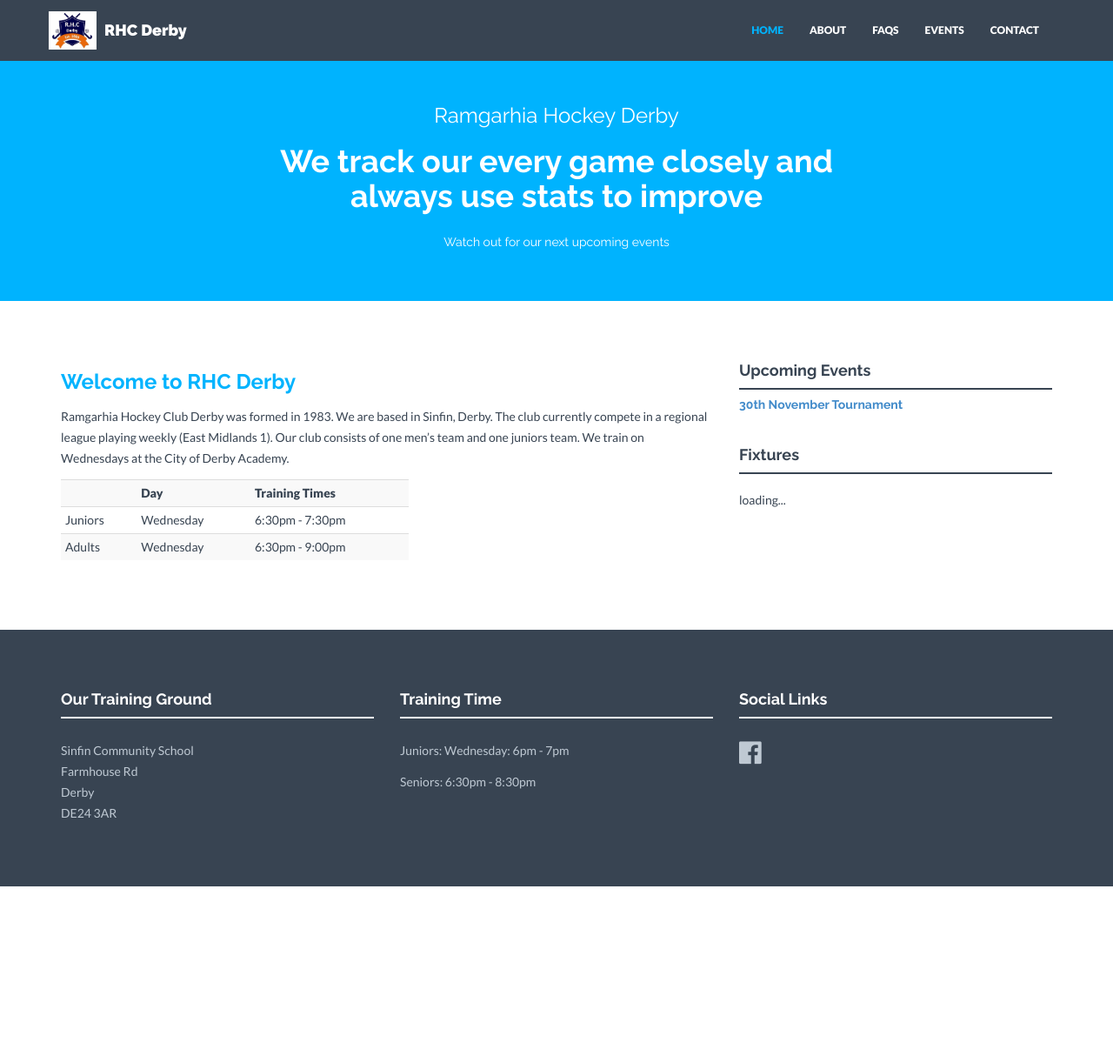
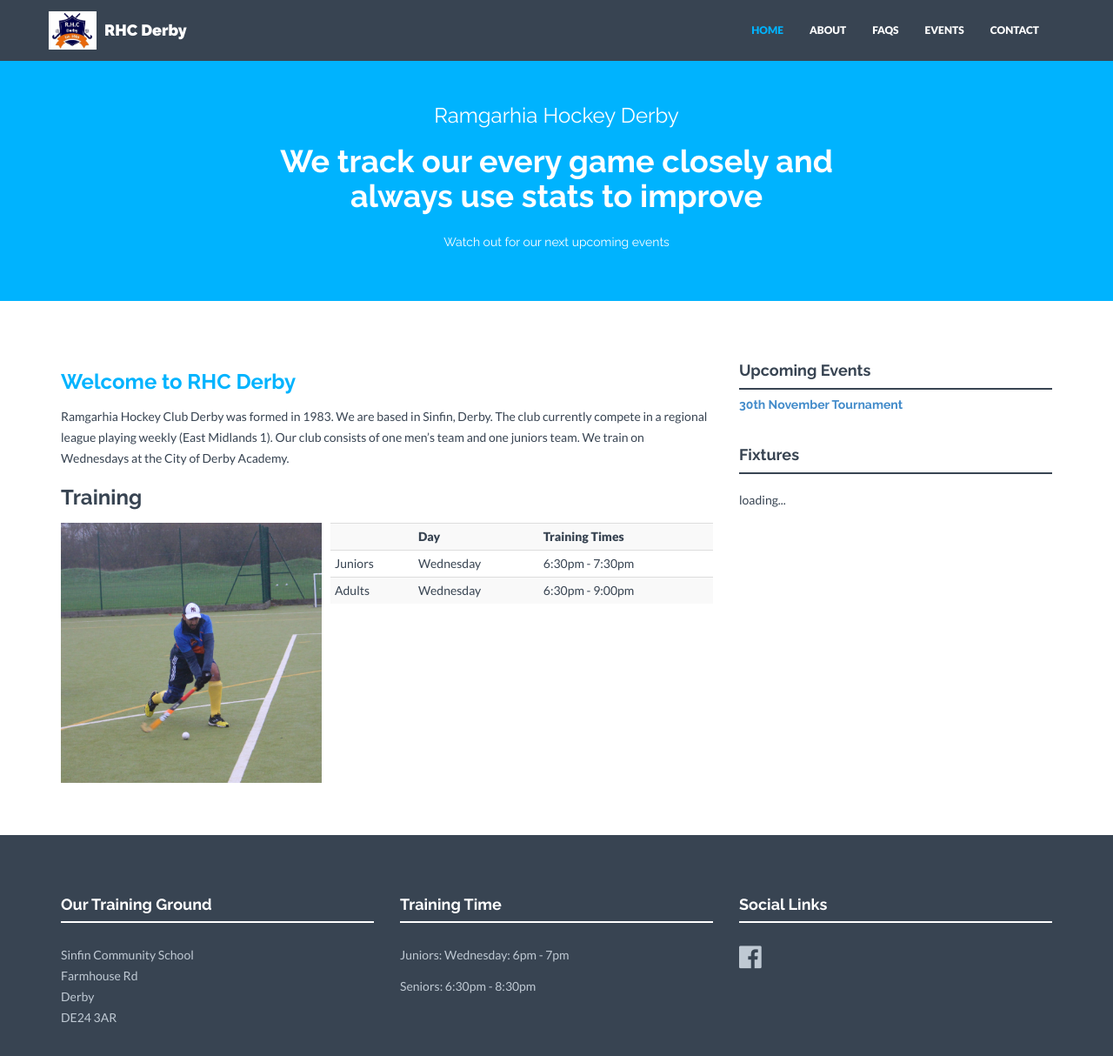
Before and after one commit to RhcHockey/RhcHockey.github.io, a Jekyll site: the page built from index.html, in a window 1280 px wide and 1254 px high. Shown: the top 1214 px of the window at 87% size. Built offline with Jekyll 4.4.1, drawn with Linux system fonts in a browser that asks for light colours; nearby versions of some CDN libraries; a script that is not in the unit is left out.

Commit message:
Jazz up training on homepage

```diff
--- a/index.html
+++ b/index.html
@@ -13,7 +13,14 @@ permalink: /
                 Our club consists of one men’s team and one juniors team.
                 We train on Wednesdays at the City of Derby Academy.</p>
 
-            <table class="table table-striped table-condensed" style="max-width:400px">
+            <h3>Training</h3>
+
+            <div class="media homepage-training">
+                <div class="pull-left">
+                    <img class="media-object" src="assets/img/training.jpg" alt="Training">
+                </div>
+                <div class="media-body">
+                        <table class="table table-striped table-condensed">
                             <tr>
                                 <th></th>
                                 <th>Day</th>
@@ -30,6 +37,9 @@ permalink: /
                                 <td>6:30pm - 9:00pm</td>
                             </tr>
                         </table>
+                </div>
+            </div>
+
         </div>
 
         <div class="col-lg-4">
```
Also changed, not shown: _includes/css/style.css (+15 -0 lines), assets/img/training.jpg (added). Lines whose indentation alone changed are shown as unchanged.
